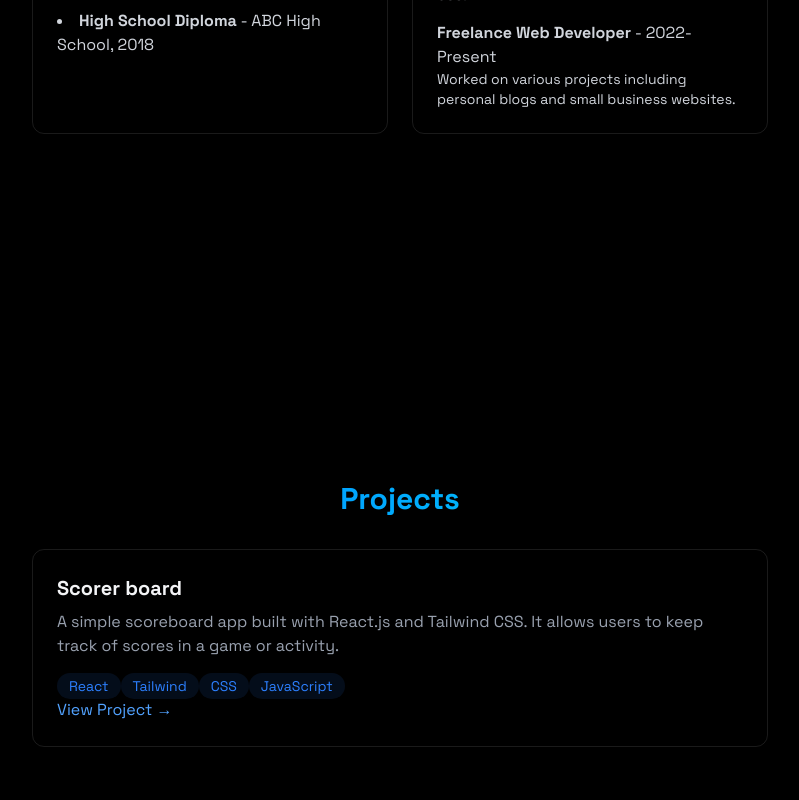
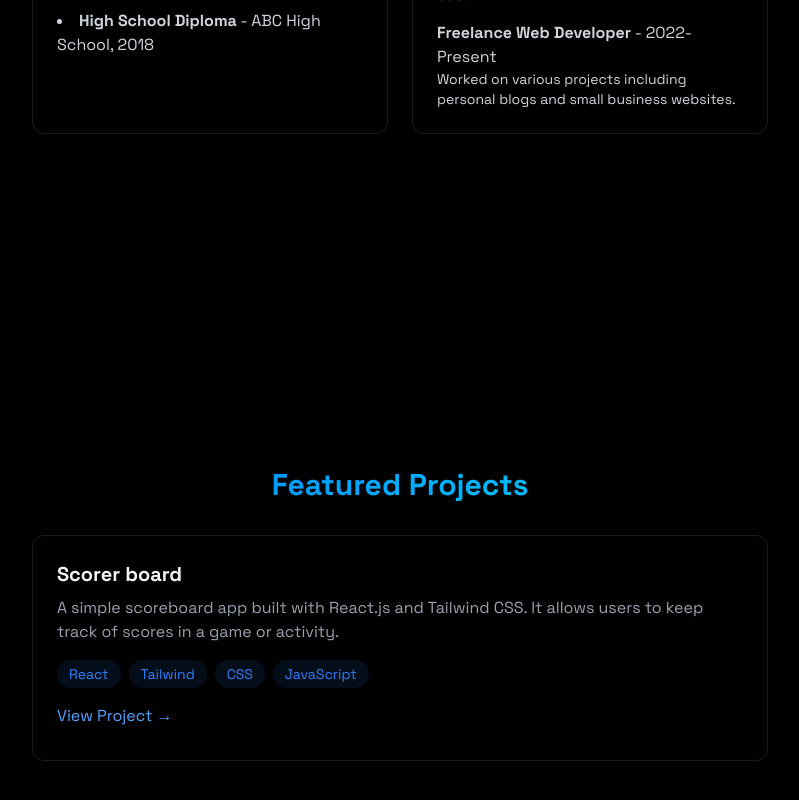
Before and after one commit to Normanpozuelos/norman-portfolio, a React (Vite) app: page / in a window 1280 px wide. Shown: the part 1590-2390 px from the top of the page, without its empty margins (240-1039 px from the left). Built offline with nearby package versions, Linux system fonts and the light colour scheme.

Commit message:
"project"

```diff
--- a/src/components/Projects.jsx
+++ b/src/components/Projects.jsx
@@ -3,7 +3,7 @@ export function Projects() {
     <section id="projects" className="min-h-screen flex items-center justify-center py-20">
         <div className="max-w-3xl mx-auto px-4">
             <h2 className="text-3xl font-bold mb-8 bg-gradient-to-r from-blue-500 to-cyan-400
-            bg-clip-text text-transparent text-center">Projects</h2>
+            bg-clip-text text-transparent text-center">Featured Projects</h2>
             <div className="grid grid-cols-1 md:grid-cols2 gap-6">
                 <div className="p-6 rounded-xl border border-white/10 hover:-translate-y-1
                                 hover:border-blue-500/30 hover:shadow-[0_2px_8px_rgba(59,130,246,0.2)]">
@@ -12,7 +12,7 @@ export function Projects() {
                         A simple scoreboard app built with React.js and Tailwind CSS.
                         It allows users to keep track of scores in a game or activity.
                     </p>
-                    <div>
+                    <div className="flex flex-wrap gap-2 mb-4">
                         {["React", "Tailwind", "CSS", "JavaScript"].map((skill, key) => (
                             <span key={key} className="bg-blue-500/10 text-blue-500 py-1 px-3 rounded-full
                             text-sm hover:bg-blue-500/20 hover:shadow-[0_2px_8px_rgba(59,130,246,0.1)]
@@ -21,8 +21,9 @@ export function Projects() {
                             </span>
                         ))}
                     </div>
-                    <div className="flex justify-between items-center">
-                    <a href="#" className="text-blue-400 hover:text-red-600 transition-colors">View Project →</a>
+                    <div className="flex justify-between items-center my-2 ">
+                    <a href="https://krd75h.mimo.run/" className="text-blue-400 hover:text-red-600 transition-colors
+                    text-center">View Project →</a>
 
                     </div>
                 </div>
```
